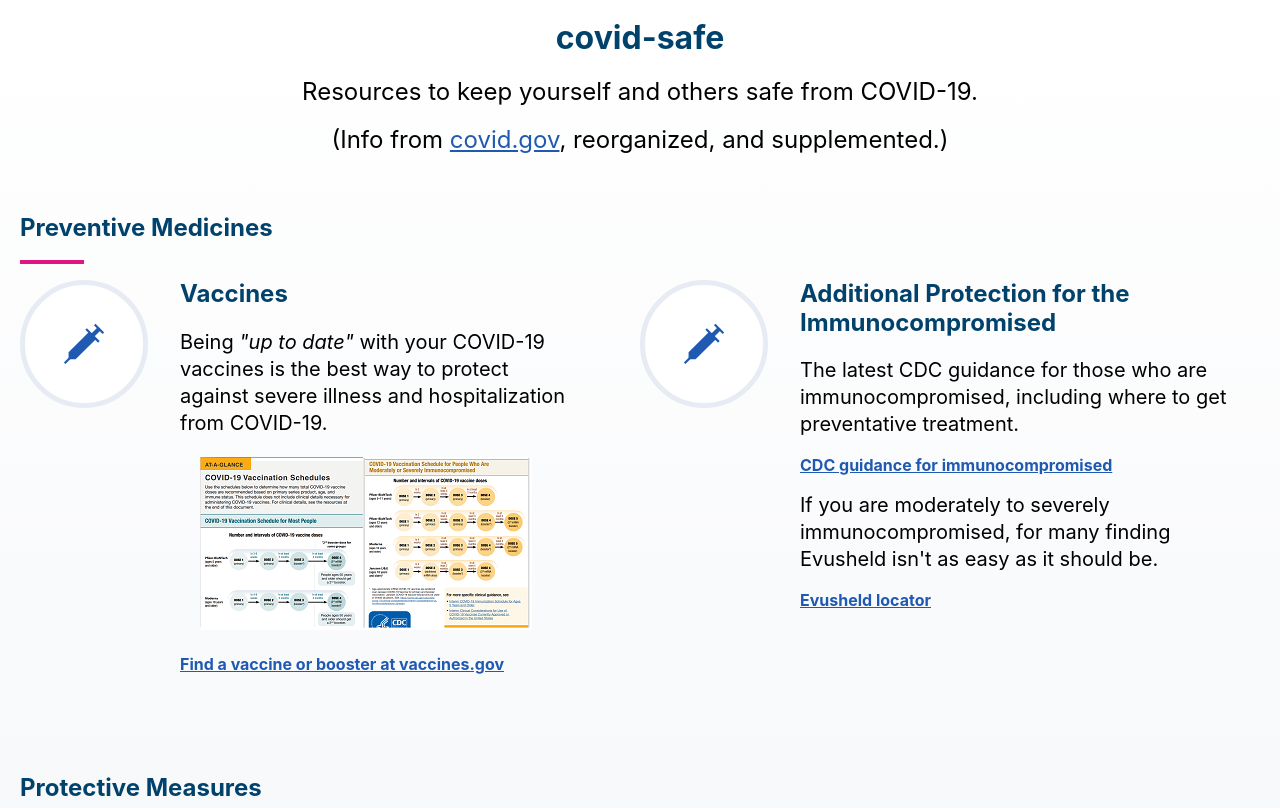
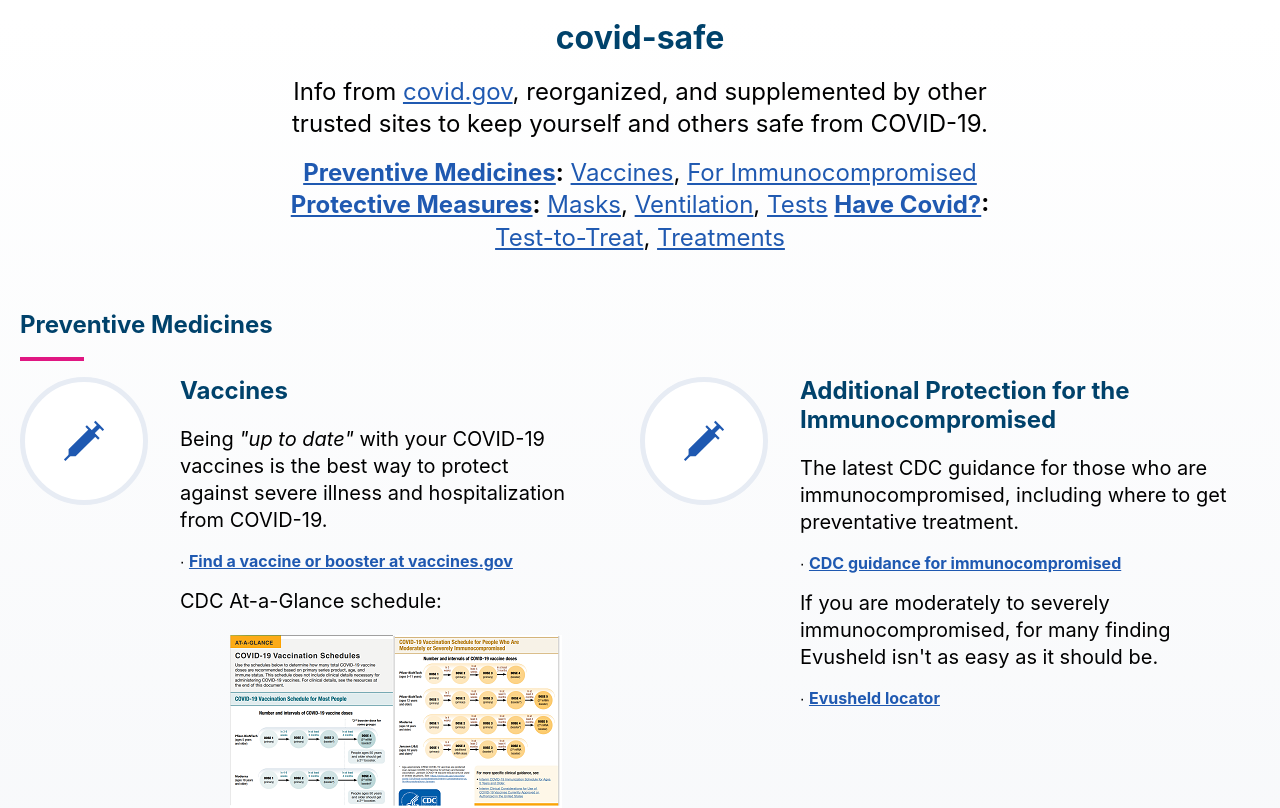
Before and after one commit to rrelyea/covid-safe, a React (Create React App) app: page / in a window 1280 px wide. Shown: the top 808 px of the page. Built offline with nearby package versions, Linux system fonts and the light colour scheme.

Commit message:
add bullet in front of all links. add TOC links at top. Consolidate first few paragraphs. add mask search link. fixes #8. Fixes #12.

```diff
--- a/src/App.js
+++ b/src/App.js
@@ -15,33 +15,41 @@
         <div className="toolkit__wrap">
           <div className="toolkit__intro">
           <h1 className="center">covid-safe</h1>
-            <p>Resources to keep yourself and others safe from COVID-&#8288;19.</p>
-            <p>(Info from <a href='https://covid.gov'>covid.gov</a>, reorganized, and supplemented.)</p>
+            <p>Info from <a href='https://covid.gov'>covid.gov</a>, reorganized, and supplemented by other trusted sites to keep yourself and others safe from COVID-&#8288;19.</p>
+            <p>
+              <b><a href='#preventive-medicines'>Preventive Medicines</a>:</b> <a href="#vaccines">Vaccines</a>, <a href="#immunocompromised">For Immunocompromised</a>{' '}
+              <b><a href='#protective-measures'>Protective Measures</a>:</b> <a href="#masks">Masks</a>, <a href="#ventilation">Ventilation</a>, <a href="#tests">Tests</a>{' '}
+              <b><a href='#have-covid'>Have Covid?</a>:</b> <a href="#test-to-treat">Test-to-Treat</a>, <a href="#treatments">Treatments</a>
+
+             </p>
           </div>
-          <h2 className="line-title">Preventive Medicines</h2>
+
+          <h2 id="preventive-medicines" className="line-title">Preventive Medicines</h2>
+
           <div className="toolkit__boxes">
             <div className="toolkit__box">
               <div className="toolkit__box__icon toolkit__desktop__icon">
                 <img src={syringe} className="small" width="47" height="55" alt="Syringe Icon" />
               </div>
               <div className="toolkit__box__content">
-                <h3>
+                <h3 id='vaccines'>
                   <div className="toolkit__box__icon toolkit__mobile__icon">
                     <img src={syringe} className="small" width="47" height="55" alt="Syringe Icon" />
                   </div>
                   <span>Vaccines</span>
                 </h3>
                 <p>Being <i>"up to date"</i> with your COVID-19 vaccines is the best way to protect against severe illness and hospitalization from COVID-&#8288;19.</p>
-                <p className='lt20 mt20'><a href="https://www.cdc.gov/vaccines/covid-19/downloads/COVID-19-vacc-schedule-at-a-glance-508.pdf"><img src={vaccineSchedule} alt="Image of CDC's At-a-Glance Vaccination Schedules Document" /></a></p>
-                <a href="https://vaccines.gov/search" rel="noopener">Find a vaccine or booster at vaccines.gov</a>
+                &#8729; <a href="https://vaccines.gov/search" rel="noopener">Find a vaccine or booster at vaccines.gov</a>
+                <p>CDC At-a-Glance schedule:</p><p className='lt50 mt20'><a href="https://www.cdc.gov/vaccines/covid-19/downloads/COVID-19-vacc-schedule-at-a-glance-508.pdf"><img src={vaccineSchedule} alt="Image of CDC's At-a-Glance Vaccination Schedules Document" /></a></p>
               </div>
             </div>
+
             <div className="toolkit__box">
               <div className="toolkit__box__icon toolkit__desktop__icon">
                 <img src={syringe} className="small" width="47" height="55" alt="Syringe Icon" />
               </div>
               <div className="toolkit__box__content">
-                <h3>
+                <h3 id="immunocompromised">
                   <div className="toolkit__box__icon toolkit__mobile__icon">
                     <img src={syringe} className="small" width="47" height="55" alt="Syringe Icon" />
                   </div>
@@ -50,23 +58,24 @@
                 <p>
                 The latest CDC guidance for those who are immunocompromised, including where to get preventative treatment.
               </p>
-              <a href="https://www.cdc.gov/coronavirus/2019-ncov/need-extra-precautions/people-with-medical-conditions.html#immunocompromised" rel="noopener">CDC guidance for immunocompromised</a>
+              &#8729; <a href="https://www.cdc.gov/coronavirus/2019-ncov/need-extra-precautions/people-with-medical-conditions.html#immunocompromised" rel="noopener">CDC guidance for immunocompromised</a>
 
-                <p>If you are moderately to severely immunocompromised, for many finding Evusheld isn't as easy as it should be.</p>
-                <a href="https://rrelyea.github.io/evusheld" rel="noopener">Evusheld locator</a>
+              <p>If you are moderately to severely immunocompromised, for many finding Evusheld isn't as easy as it should be.</p>
+              &#8729; <a href="https://rrelyea.github.io/evusheld" rel="noopener">Evusheld locator</a>
 
               </div>
             </div>
           </div>
 
-          <h2 className="line-title">Protective Measures</h2>
+          <h2 id="protective-measures" className="line-title">Protective Measures</h2>
+
           <div className="toolkit__boxes">
             <div className="toolkit__box">
               <div className="toolkit__box__icon toolkit__desktop__icon">
                 <img src={masks} width="52" height="31" alt="Mask Icon" />
               </div>
               <div className="toolkit__box__content">
-                <h3>
+                <h3 id='masks'>
                   <div className="toolkit__box__icon toolkit__mobile__icon">
                     <img src={masks} width="52" height="31" alt="Mask Icon" />
                   </div>
@@ -74,54 +83,58 @@
                 </h3>
                 <p>Wear a mask to protect yourself and others when you go indoors in public. We recommend N95 masks, as they are much more protective.</p>
                 <p>Free N95 masks are available at many local pharmacies and healthcare providers. Check with stores in your area to see where you can find free masks.</p>
-                <a href="https://www.cdc.gov/coronavirus/2019-ncov/prevent-getting-sick/masks.html" rel="noopener">Learn more about masks and where to get them</a>
+                &#8729; <a href="https://www.cdc.gov/coronavirus/2019-ncov/prevent-getting-sick/masks.html" rel="noopener">Learn more about masks and where to get them</a><br/>
+                &#8729; <a href="https://www.cdc.gov/coronavirus/2019-ncov/your-health/free-masks.html" rel="noopener">Free mask locator</a>
               </div>
             </div>
+
             <div className="toolkit__box">
               <div className="toolkit__box__icon toolkit__desktop__icon">
                 <img src={ventilation} width="38" height="38" alt="Ventilation Icon" />
               </div>
               <div className="toolkit__box__content">
-                <h3>
+                <h3 id='ventilation'>
                   <div className="toolkit__box__icon toolkit__mobile__icon">
                     <img src={ventilation} width="38" height="38" alt="Ventilation Icon" />
                   </div>
                   <span>Ventilation</span>
                 </h3>
                 <p>Staying home with only members of your household is the best way to keep SARS-CoV-2 (the virus that causes COVID-19) particles out of your home. However, if a visitor needs to be in your home, improving ventilation (air flow) can help prevent virus particles from accumulating in the air in your home.</p>
-                <a href="https://www.cdc.gov/coronavirus/2019-ncov/prevent-getting-sick/improving-ventilation-home.html" rel="noopener">Improve Ventilation in Your Home</a>
+                &#8729; <a href="https://www.cdc.gov/coronavirus/2019-ncov/prevent-getting-sick/improving-ventilation-home.html" rel="noopener">Improve Ventilation in Your Home</a>
               </div>
             </div>
+
             <div className="toolkit__box">
               <div className="toolkit__box__icon toolkit__desktop__icon">
                 <img src={tests} width="32" height="42" alt="Beaker Icon" />
               </div>
               <div className="toolkit__box__content">
-                <h3>
+                <h3 id="tests">
                   <div className="toolkit__box__icon toolkit__mobile__icon">
                     <img src={tests} width="32" height="42" alt="Beaker Icon" />
                   </div>
-                  <span>Testing</span>
+                  <span>Tests</span>
                 </h3>
                 <p>COVID tests can help you know if you have COVID-&#8288;19 when you have symptoms, have been exposed, or are about to meet up with others.</p>
-                <a href="https://covid.gov/tests" rel="noopener">Order free tests</a>
+                &#8729; <a href="https://covid.gov/tests" rel="noopener">Order free tests</a>
 
                 <p>
                   The latest guidance on using at-home tests, what to do with the results, and how to get at-home tests.
                 </p>
-                <a href="https://www.cdc.gov/coronavirus/2019-ncov/testing/self-testing.html" rel="noopener">Learn more about at-home testing</a>
+                &#8729; <a href="https://www.cdc.gov/coronavirus/2019-ncov/testing/self-testing.html" rel="noopener">Learn more about at-home testing</a>
               </div>
             </div>
           </div>
 
-          <h2 className="line-title">Have Covid?</h2>
+          <h2 id='have-covid' className="line-title">Have Covid?</h2>
+
           <div className="toolkit__boxes">
             <div className="toolkit__box">
               <div className="toolkit__box__icon toolkit__desktop__icon">
                 <img src={treatment} width="38" height="38" alt="Medical Icon" />
               </div>
               <div className="toolkit__box__content">
-                <h3>
+                <h3 id='test-to-treat'>
                   <div className="toolkit__box__icon toolkit__mobile__icon">
                     <img src={treatment} width="38" height="38" alt="Medical Icon" />
                   </div>
@@ -129,15 +142,16 @@
                 </h3>
                 <p>Treatments for COVID-&#8288;19 are now widely available. If you test positive for COVID-19, talk to a doctor as soon as possible about <a href="https://www.cdc.gov/coronavirus/2019-ncov/your-health/treatments-for-severe-illness.html" className="usa-link usa-link--external" rel="noopener">treatment options</a>.</p>
                 <p>The Test-to-Treat program is one easy way to get treatment. Test-to-Treat locations will give you a test and treatment.</p>
-                <a href="https://COVID-&#8288;19-test-to-treat-locator-dhhs.hub.arcgis.com" rel="noopener">Find a Test-to-Treat location near you</a>
+                &#8729; <a href="https://COVID-&#8288;19-test-to-treat-locator-dhhs.hub.arcgis.com" rel="noopener">Find a Test-to-Treat location near you</a>
               </div>
             </div>
+
             <div className="toolkit__box">
               <div className="toolkit__box__icon toolkit__desktop__icon">
                 <img src={treatment} width="38" height="38" alt="Medical Icon" />
               </div>
               <div className="toolkit__box__content">
-                <h3>
+                <h3 id='treatments'>
                   <div className="toolkit__box__icon toolkit__mobile__icon">
                     <img src={treatment} width="38" height="38" alt="Medical Icon" />
                   </div>
@@ -145,9 +159,9 @@
                 </h3>
                 <p>Treatments for COVID-&#8288;19 are now widely available. If you test positive for COVID-19, talk to a doctor as soon as possible about <a href="https://www.cdc.gov/coronavirus/2019-ncov/your-health/treatments-for-severe-illness.html" className="usa-link usa-link--external" rel="noopener">treatment options</a>.</p>
                 <p>Once you get a prescription, sometimes it helps to know which pharmacies have these in stock:</p>
-                <a href="https://rrelyea.github.io/paxlovid" rel="noopener">Paxlovid locator</a><br/>
-                <a href="https://rrelyea.github.io/bebtelovimab" rel="noopener">Bebtelovimab locator</a><br/>
-                <a href="https://rrelyea.github.io/lagevrio" rel="noopener">Molnuripavir (Lagevrio) locator</a><br/>
+                &#8729; <a href="https://rrelyea.github.io/paxlovid" rel="noopener">Paxlovid locator</a><br/>
+                &#8729; <a href="https://rrelyea.github.io/bebtelovimab" rel="noopener">Bebtelovimab locator</a><br/>
+                &#8729; <a href="https://rrelyea.github.io/lagevrio" rel="noopener">Molnuripavir (Lagevrio) locator</a><br/>
               </div>
             </div>
           </div>
```
Also changed, not shown: src/App.css.
